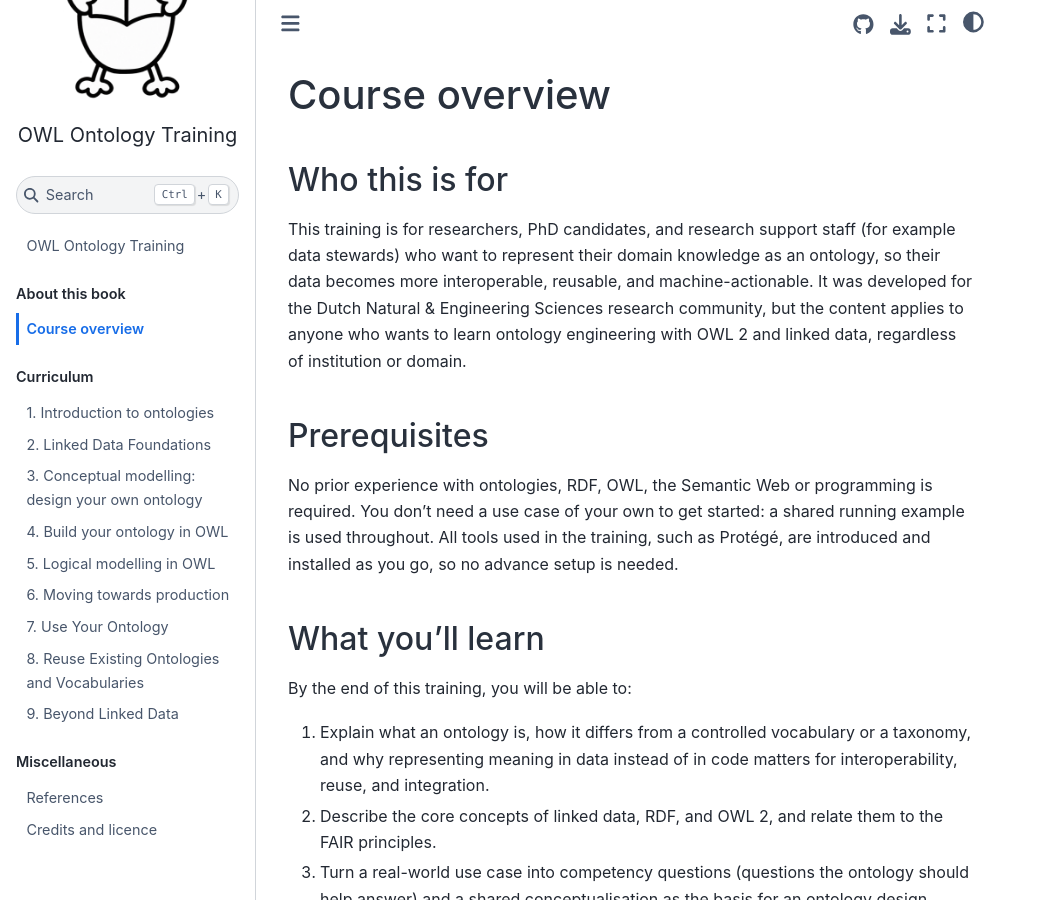
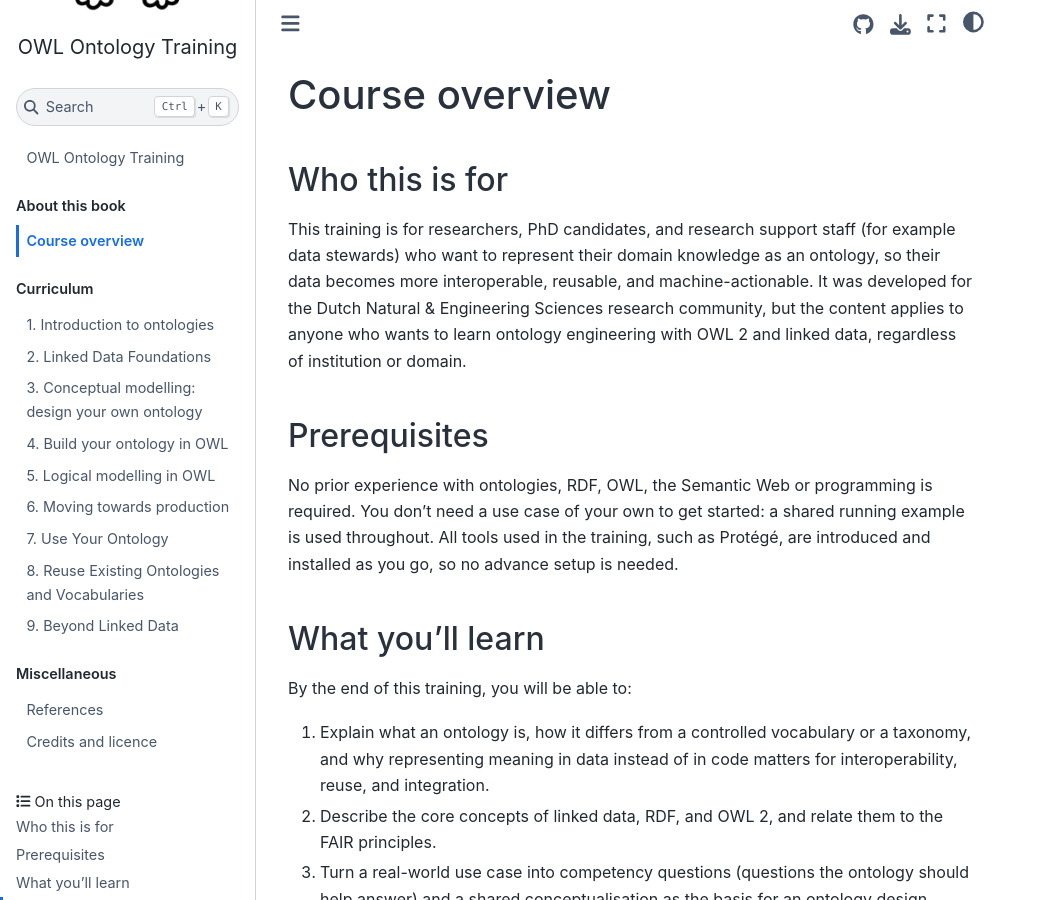
Before and after one commit to TDCC-NES/ontology-training, a Jupyter Book: the page built from book/overview.md, in a window 1280 px wide and 900 px high. Shown: the whole window, without its empty margins (0-1047 px from the left). Built offline with Jupyter Book 1.0.4 settings and Sphinx 7.4.7 and the Sphinx Book theme 1.1.4, drawn with Linux system fonts in a browser that asks for light colours; comment, search, counter and statistics services are not loaded.

Commit message:
Change navigation to left side only

```diff
--- a/book/_config.yml
+++ b/book/_config.yml
@@ -40,6 +40,8 @@ sphinx:                                              # Options passed on to the
     html_baseurl:  "https://tdcc-nes.github.io/ontology-training"    # Replace this with your own URL, configuration part of Sphinx (https://www.sphinx-doc.org/en/master/index.html)
     html_theme_options:
       secondary_sidebar_items: []                    # Keep navigation in the left sidebar.
+      primary_sidebar_end: [page-toc.html]
+      toc_title: On this page
       extra_footer: >-
         Built with <a href="https://teachbooks.io/">TeachBooks</a>.
         Content licensed under <a href="https://creativecommons.org/licenses/by/4.0/" rel="license">CC BY 4.0</a>.
```
